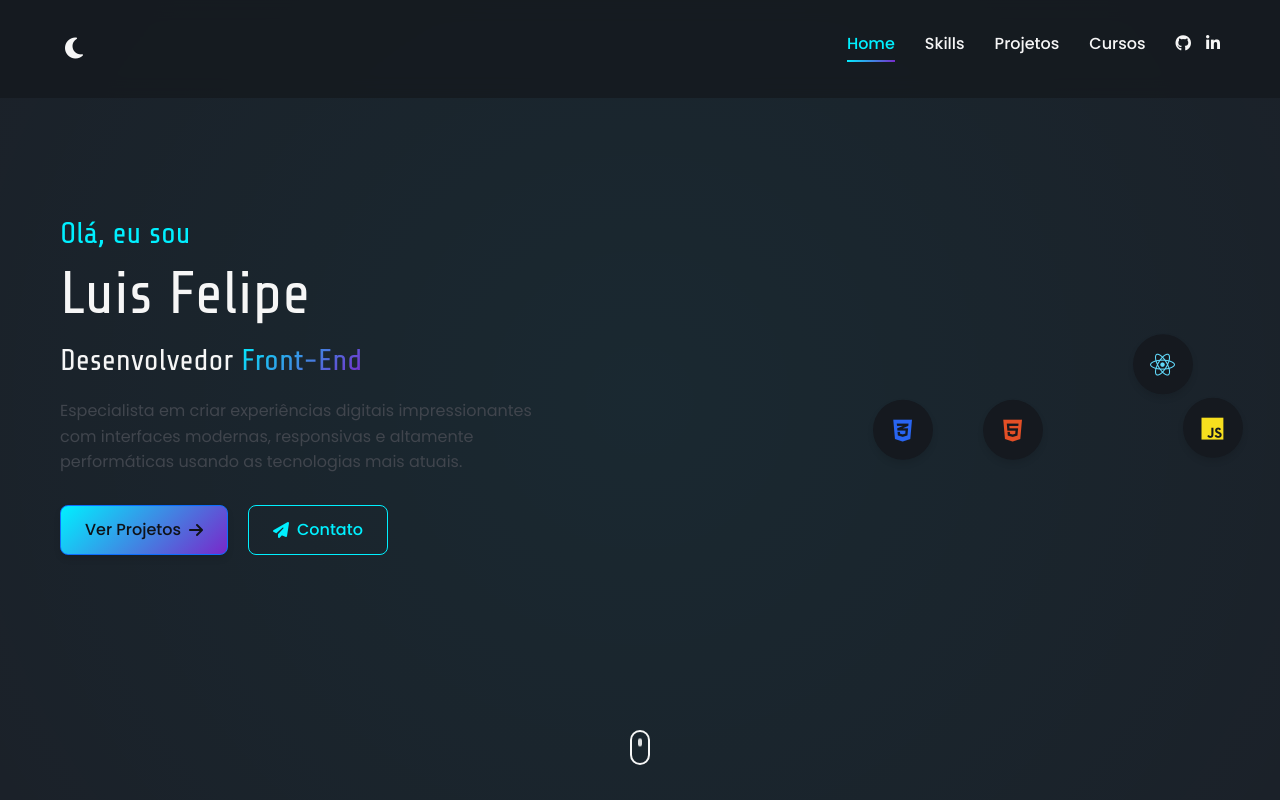
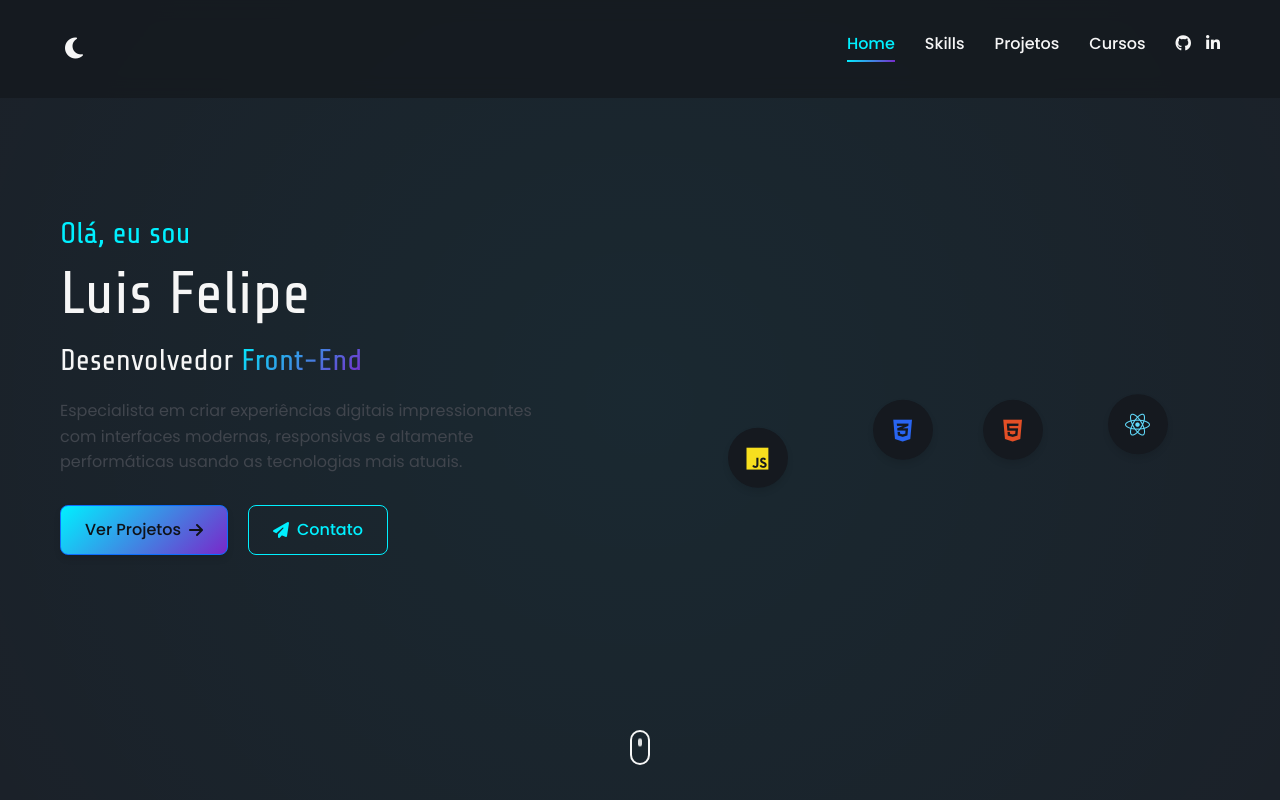
Before and after one commit to Luisbmth/Meu-Portfolio, a plain HTML site: page index.html in a window 1280 px wide. Shown: the top 800 px of the page. Drawn offline with nearby package versions, Linux system fonts and the light colour scheme.

Commit message:
ajustes nos icons

```diff
--- a/css/resp.css
+++ b/css/resp.css
@@ -17,7 +17,23 @@
     .section-title {
         font-size: 3.5rem;
     }
+
+    }
+
+.tech-icon.js {
+    margin-top: 3rem;
+    left: 7%;
+    color: #f7df1e;
+    animation-delay: 1s;
 }
+
+.tech-icon.react {
+    top: 100%;
+    right: 5%;
+    color: #61dafb;
+    animation-delay: 1.5s;
+}
+
 
 /* Mobile Grande */
 @media (max-width: 768px) {
```
